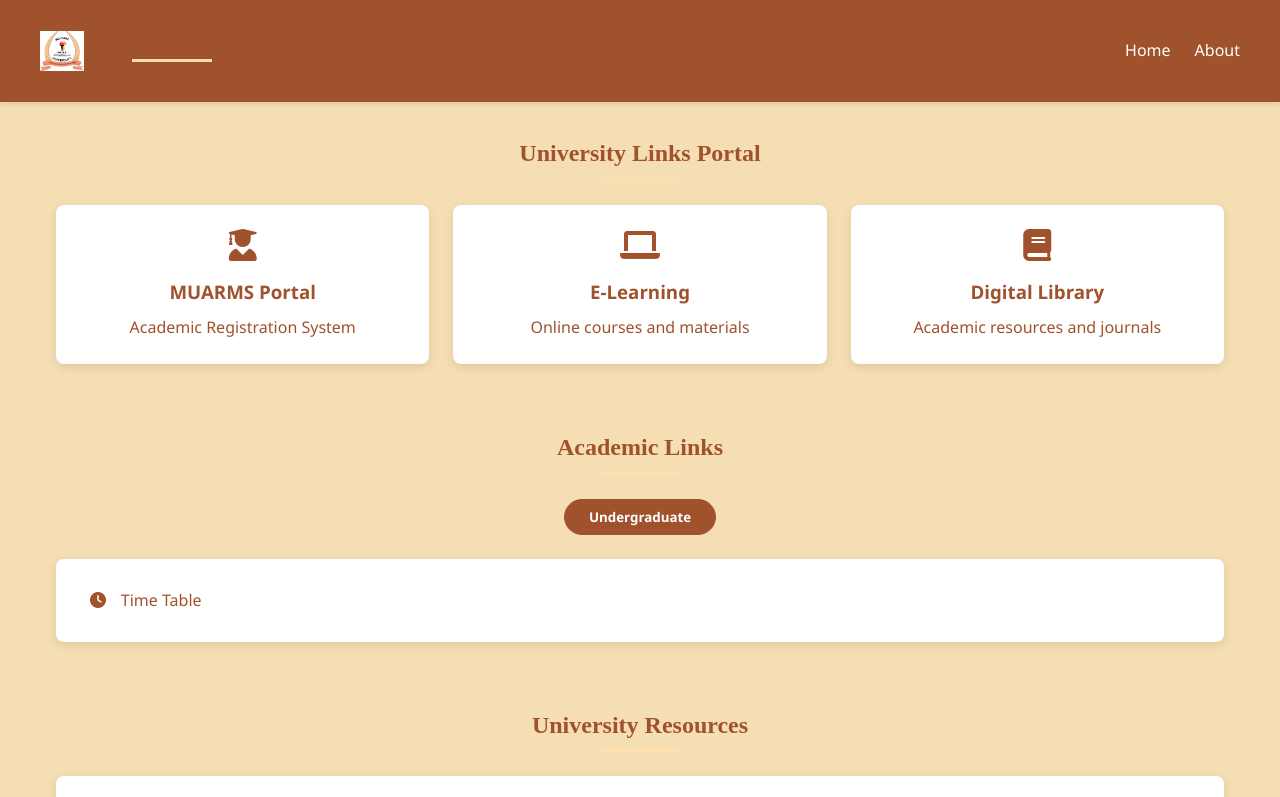
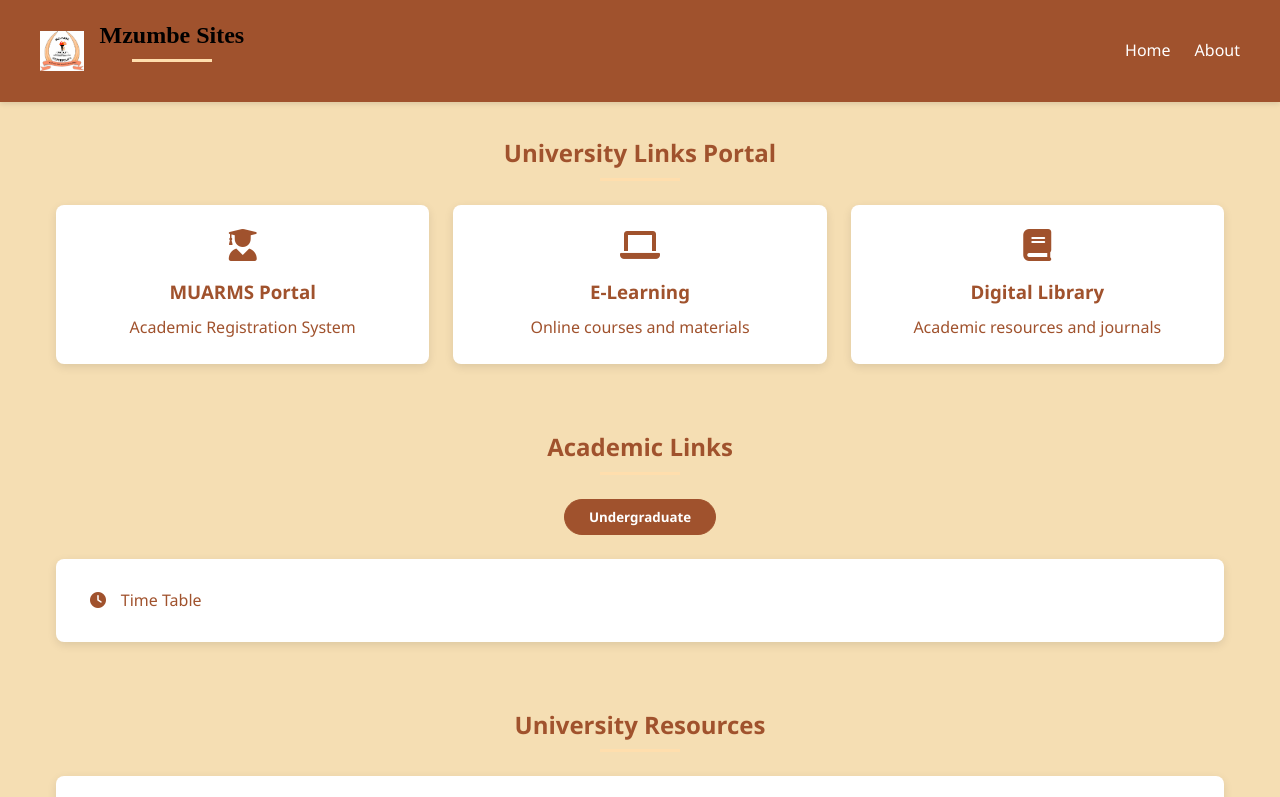
Before and after one commit to Mkombe100/Mzumbe-Sites, a plain HTML site: page index.html in a window 1280 px wide. Shown: the top 797 px of the page. Drawn offline with Linux system fonts and the light colour scheme.

Commit message:
Update index.html

```diff
--- a/index.html
+++ b/index.html
@@ -47,7 +47,7 @@
             height: 40px;
             width: auto;
         }
-        h2 {
+        .hes{
             font-size: 1.5rem;
             color: black;
             font-family:san-serif;
@@ -319,7 +319,7 @@
         <div class="header-content">
             <div class="logo-container">
                 <img src="Mzumbe-Logo.png" class="logo">
-                <h2>Mzumbe Sites</h2>
+                <h2 class="hes">Mzumbe Sites</h2>
             </div>
             <nav>
                 <div class="hamburger" id="hamburger">
```
